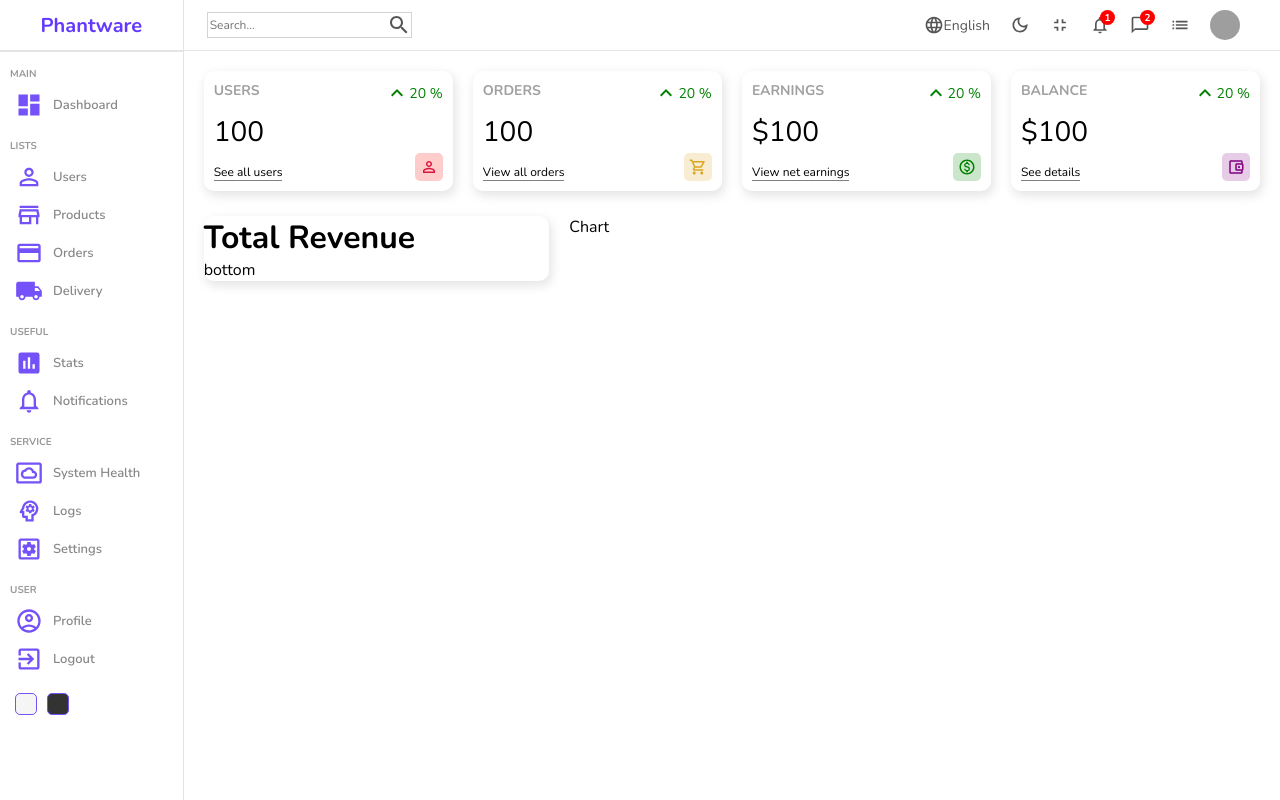
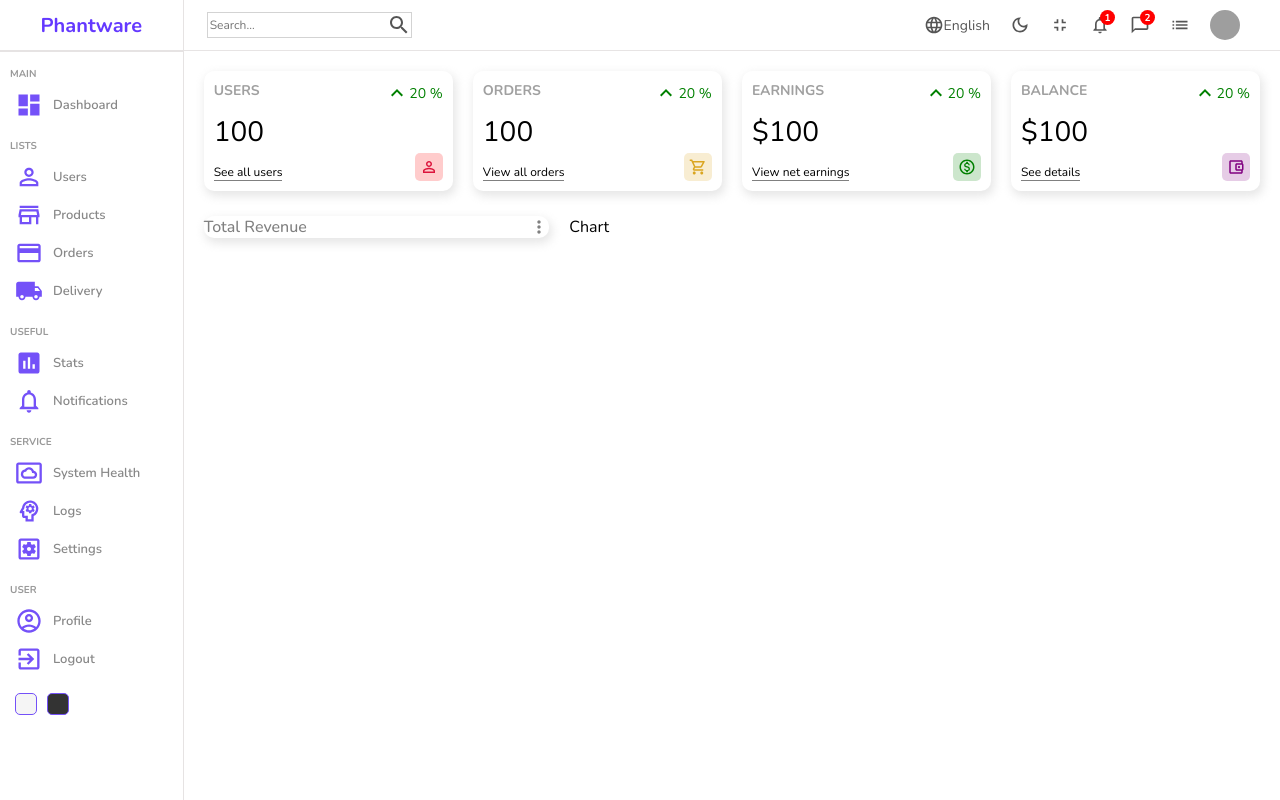
Before and after one commit to phantware/react-admin-dashboard, a React (Create React App) app: page / in a window 1280 px wide. Built offline with nearby package versions, Linux system fonts and the light colour scheme; grey boxes are pictures that could not be loaded.

Commit message:
react-circular-progressbar package added

```diff
--- a/package.json
+++ b/package.json
@@ -11,6 +11,7 @@
     "@testing-library/react": "^13.2.0",
     "@testing-library/user-event": "^13.5.0",
     "react": "^18.1.0",
+    "react-circular-progressbar": "^2.0.4",
     "react-dom": "^18.1.0",
     "react-router-dom": "^6.3.0",
     "react-scripts": "5.0.1",
--- a/src/components/featured/Featured.jsx
+++ b/src/components/featured/Featured.jsx
@@ -1,13 +1,17 @@
 import React from 'react'
 import './featured.scss'
+import MoreVertOutlinedIcon from '@mui/icons-material/MoreVertOutlined'
 
 const Featured = () => {
   return (
     <div className='featured'>
       <div className='top'>
         <h1 className='title'>Total Revenue</h1>
+        <MoreVertOutlinedIcon fontSize='small' />
       </div>
-      <div className='bottom'>bottom</div>
+      <div className='bottom'>
+        <div className='featuredChart'></div>
+      </div>
     </div>
   )
 }
--- a/src/components/featured/featured.scss
+++ b/src/components/featured/featured.scss
@@ -3,4 +3,16 @@
   -webkit-box-shadow: 2px 4px 10px 1px rgba(0, 0, 0, 0.47);
   box-shadow: 2px 4px 10px 1px rgba(201, 201, 201, 0.47);
   border-radius: 10px;
+
+  .top {
+    display: flex;
+    align-items: center;
+    justify-content: space-between;
+    color: gray;
+
+    .title {
+      font-size: 16px;
+      font-weight: 500;
+    }
+  }
 }
```
Also changed, not shown: 1 other file (tests, documents, lock files or other folders).
